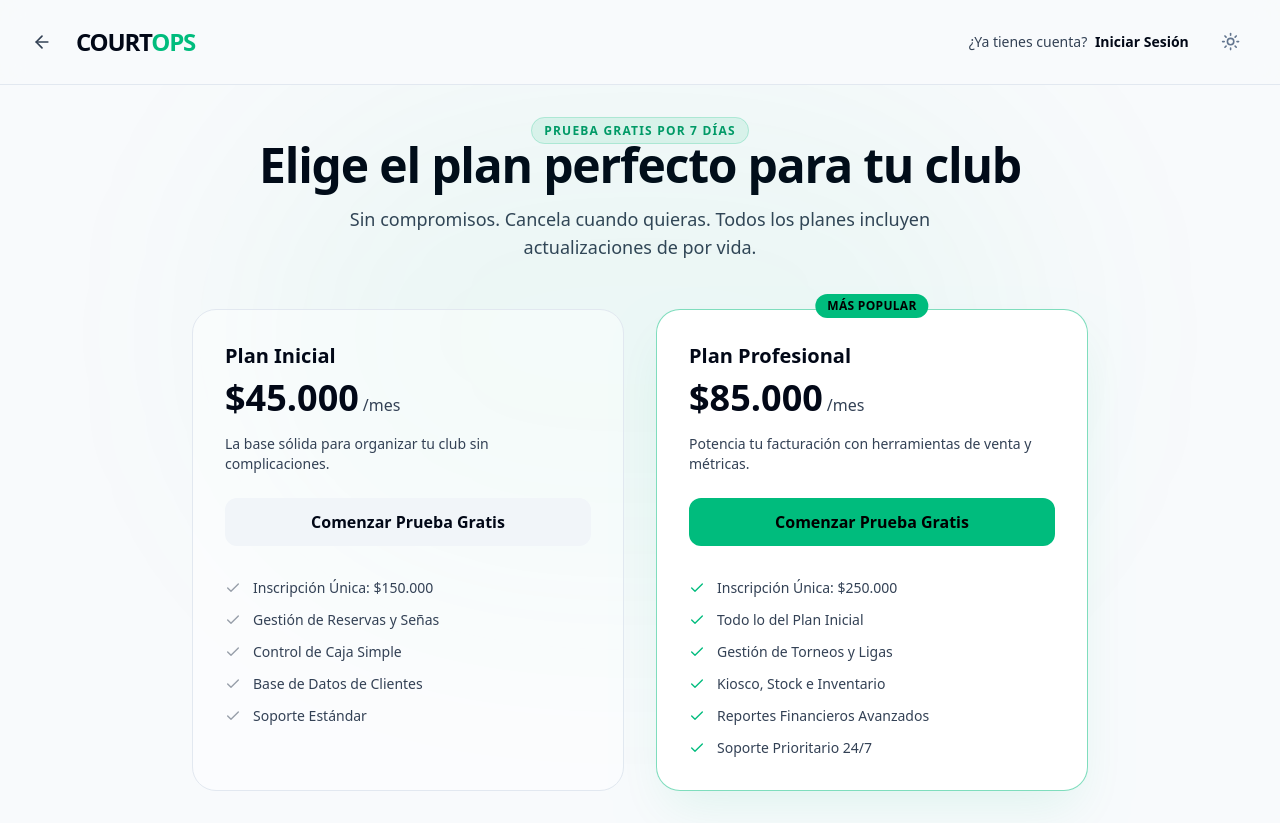
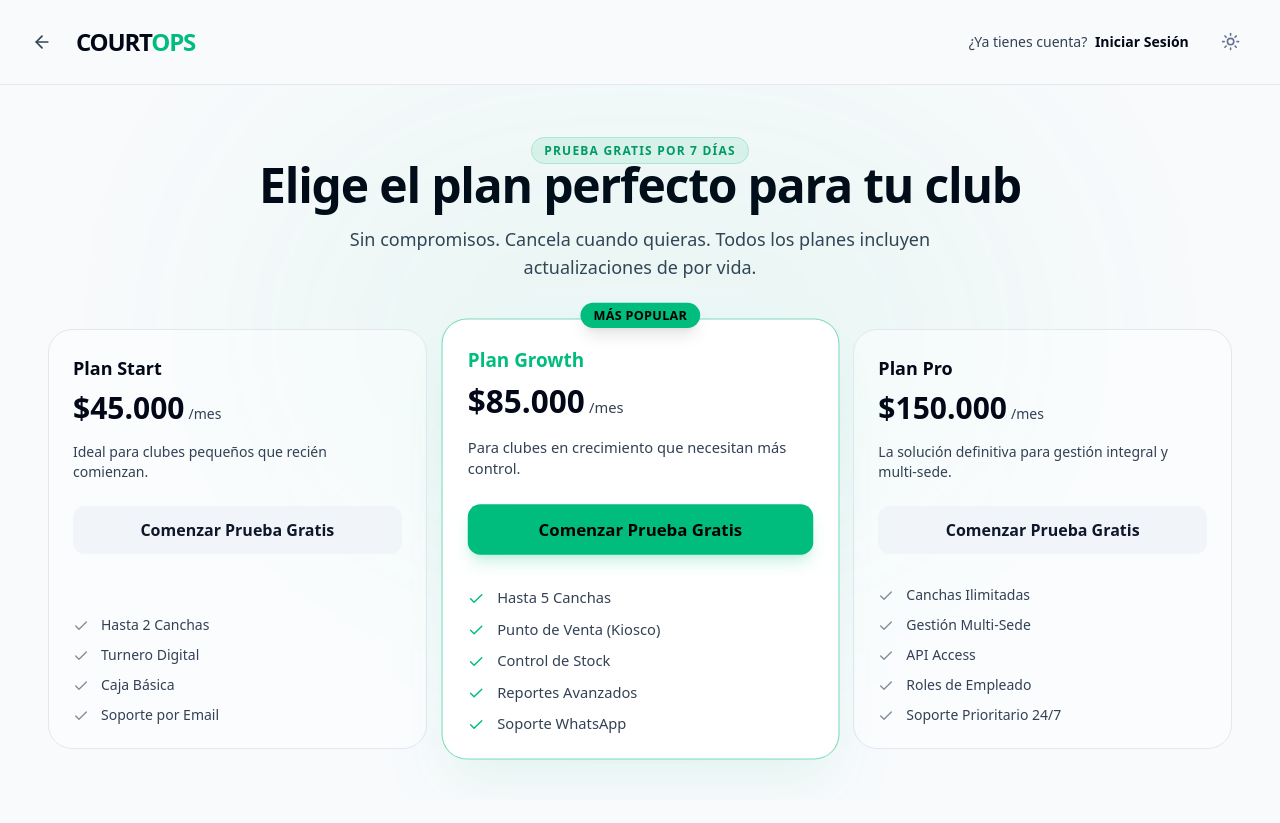
Before and after one commit to 7Francus7/CourtOps, a Next.js app in the folder courtops/: page /register in a window 1280 px wide. After the commit the page ends 800 px from the top, so only its background shows below. Built offline with nearby package versions, Linux system fonts and the light colour scheme; no server answers.

Commit message:
feat: update register page with official Start, Growth, and Pro plans

```diff
--- a/courtops/src/app/register/page.tsx
+++ b/courtops/src/app/register/page.tsx
@@ -26,37 +26,51 @@ export default function RegisterPage() {
        // --- PLANS DATA ---
        const PLANS = [
               {
-                     id: 'INITIAL',
-                     name: 'Plan Inicial',
+                     id: 'START',
+                     name: 'Plan Start',
                      price: '$45.000',
                      period: '/mes',
-                     description: 'La base sólida para organizar tu club sin complicaciones.',
+                     description: 'Ideal para clubes pequeños que recién comienzan.',
                      features: [
-                            'Inscripción Única: $150.000',
-                            'Gestión de Reservas y Señas',
-                            'Control de Caja Simple',
-                            'Base de Datos de Clientes',
-                            'Soporte Estándar'
+                            'Hasta 2 Canchas',
+                            'Turnero Digital',
+                            'Caja Básica',
+                            'Soporte por Email'
                      ],
                      color: 'bg-blue-500',
                      popular: false
               },
               {
-                     id: 'PROFESSIONAL',
-                     name: 'Plan Profesional',
+                     id: 'GROWTH',
+                     name: 'Plan Growth',
                      price: '$85.000',
                      period: '/mes',
-                     description: 'Potencia tu facturación con herramientas de venta y métricas.',
+                     description: 'Para clubes en crecimiento que necesitan más control.',
                      features: [
-                            'Inscripción Única: $250.000',
-                            'Todo lo del Plan Inicial',
-                            'Gestión de Torneos y Ligas',
-                            'Kiosco, Stock e Inventario',
-                            'Reportes Financieros Avanzados',
-                            'Soporte Prioritario 24/7'
+                            'Hasta 5 Canchas',
+                            'Punto de Venta (Kiosco)',
+                            'Control de Stock',
+                            'Reportes Avanzados',
+                            'Soporte WhatsApp'
                      ],
                      color: 'bg-emerald-500',
                      popular: true
+              },
+              {
+                     id: 'PRO',
+                     name: 'Plan Pro',
+                     price: '$150.000',
+                     period: '/mes',
+                     description: 'La solución definitiva para gestión integral y multi-sede.',
+                     features: [
+                            'Canchas Ilimitadas',
+                            'Gestión Multi-Sede',
+                            'API Access',
+                            'Roles de Empleado',
+                            'Soporte Prioritario 24/7'
+                     ],
+                     color: 'bg-violet-500',
+                     popular: false
               }
        ]
 
@@ -119,7 +133,7 @@ export default function RegisterPage() {
                                                  initial={{ opacity: 0, y: 20 }}
                                                  animate={{ opacity: 1, y: 0 }}
                                                  exit={{ opacity: 0, x: -50 }}
-                                                 className="max-w-6xl w-full mx-auto"
+                                                 className="max-w-7xl w-full mx-auto"
                                           >
                                                  <div className="text-center mb-12 space-y-4">
                                                         <span className="text-emerald-600 dark:text-emerald-500 font-bold tracking-widest text-xs uppercase bg-emerald-500/10 px-3 py-1 rounded-full border border-emerald-500/20">
@@ -131,44 +145,47 @@ export default function RegisterPage() {
                                                         </p>
                                                  </div>
 
-                                                 <div className="grid grid-cols-1 md:grid-cols-2 gap-8 max-w-4xl mx-auto">
+                                                 <div className="grid grid-cols-1 md:grid-cols-3 gap-6 max-w-7xl mx-auto px-4">
                                                         {PLANS.map((plan) => (
                                                                <div
                                                                       key={plan.id}
-                                                                      className={`relative p-8 rounded-3xl border transition-all duration-300 hover:-translate-y-2 group
+                                                                      className={`relative p-6 rounded-3xl border transition-all duration-300 hover:-translate-y-2 group flex flex-col
                                                                              ${plan.popular
-                                                                                    ? 'bg-card border-emerald-500/50 shadow-2xl shadow-emerald-500/10'
+                                                                                    ? 'bg-card border-emerald-500/50 shadow-2xl shadow-emerald-500/10 scale-105 z-10'
                                                                                     : 'bg-card/40 border-border hover:border-border/80'
                                                                              }
                                                                       `}
                                                                >
                                                                       {plan.popular && (
-                                                                             <div className="absolute -top-4 left-1/2 -translate-x-1/2 bg-emerald-500 text-black font-bold text-xs px-3 py-1 rounded-full uppercase tracking-wide">
+                                                                             <div className="absolute -top-4 left-1/2 -translate-x-1/2 bg-emerald-500 text-black font-bold text-xs px-3 py-1 rounded-full uppercase tracking-wide shadow-lg">
                                                                                     Más Popular
                                                                              </div>
                                                                       )}
 
-                                                                      <h3 className="text-xl font-bold mb-2">{plan.name}</h3>
-                                                                      <div className="flex items-baseline gap-1 mb-4">
-                                                                             <span className="text-4xl font-black">{plan.price}</span>
-                                                                             <span className="text-muted-foreground">{plan.period}</span>
+                                                                      <div className="mb-4">
+                                                                             <h3 className={`text-lg font-bold mb-2 ${plan.popular ? 'text-emerald-500' : 'text-foreground'}`}>{plan.name}</h3>
+                                                                             <div className="flex items-baseline gap-1">
+                                                                                    <span className="text-3xl font-black">{plan.price}</span>
+                                                                                    <span className="text-muted-foreground text-sm">{plan.period}</span>
+                                                                             </div>
                                                                       </div>
+
                                                                       <p className="text-muted-foreground text-sm mb-6 min-h-[40px]">{plan.description}</p>
 
                                                                       <button
                                                                              onClick={() => handlePlanSelect(plan.id)}
                                                                              className={`w-full py-3 rounded-xl font-bold mb-8 transition-all active:scale-95
-                                                                                    ${plan.popular ? 'bg-emerald-500 text-black hover:bg-emerald-400' : 'bg-muted hover:bg-muted/80 text-foreground'}
+                                                                                    ${plan.popular ? 'bg-emerald-500 text-black hover:bg-emerald-400 shadow-lg shadow-emerald-500/20' : 'bg-secondary hover:bg-secondary/80 text-secondary-foreground'}
                                                                              `}
                                                                       >
                                                                              Comenzar Prueba Gratis
                                                                       </button>
 
-                                                                      <div className="space-y-3">
+                                                                      <div className="space-y-3 mt-auto">
                                                                              {plan.features.map((feat, i) => (
                                                                                     <div key={i} className="flex items-start gap-3 text-sm text-muted-foreground">
-                                                                                           <Check size={16} className={`mt-0.5 shrink-0 ${plan.popular ? 'text-emerald-500' : 'text-muted-foreground/50'}`} />
-                                                                                           {feat}
+                                                                                           <Check size={16} className={`mt-0.5 shrink-0 ${plan.popular ? 'text-emerald-500' : 'text-muted-foreground/60'}`} />
+                                                                                           <span className="leading-tight">{feat}</span>
                                                                                     </div>
                                                                              ))}
                                                                       </div>
```
